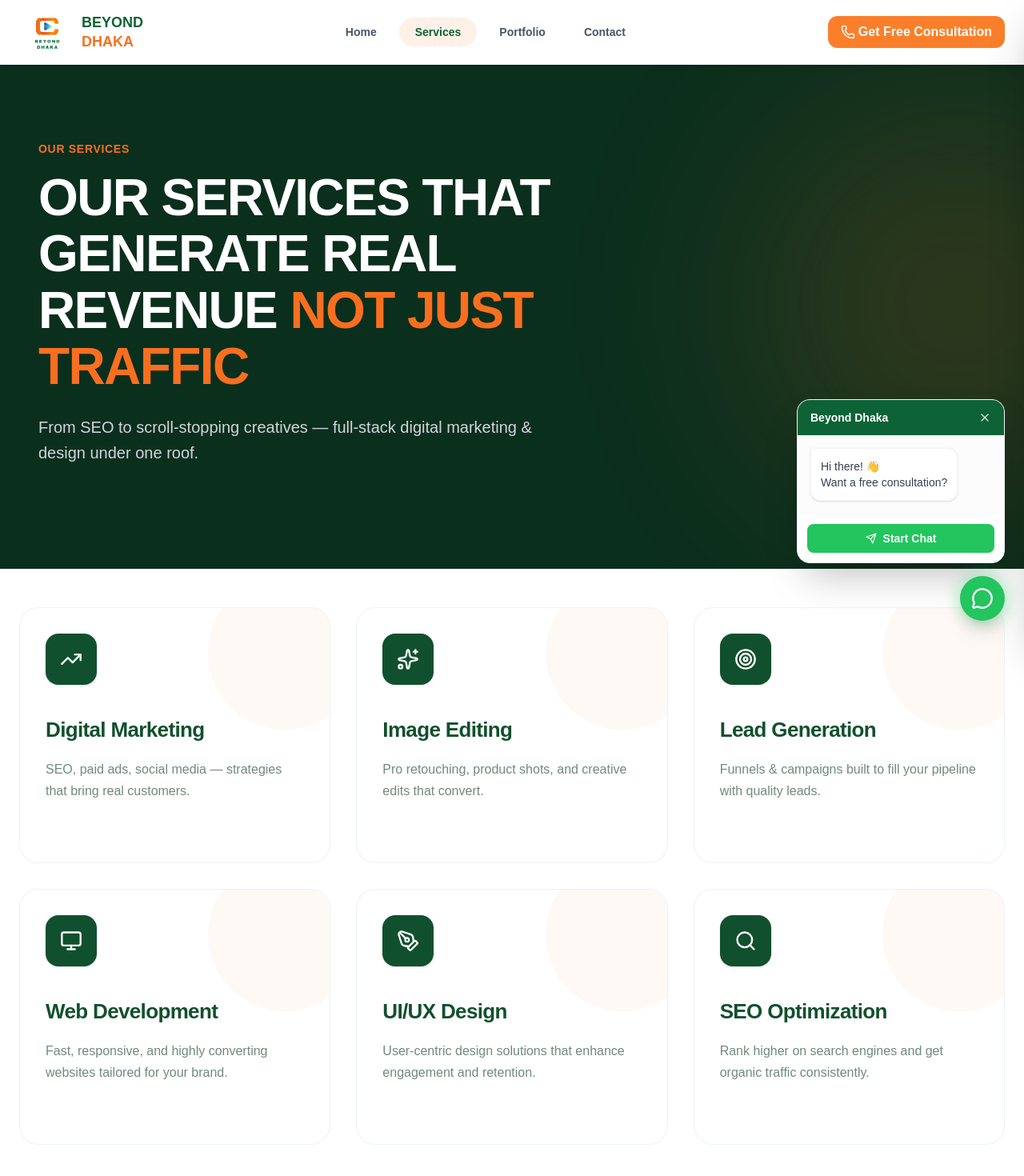
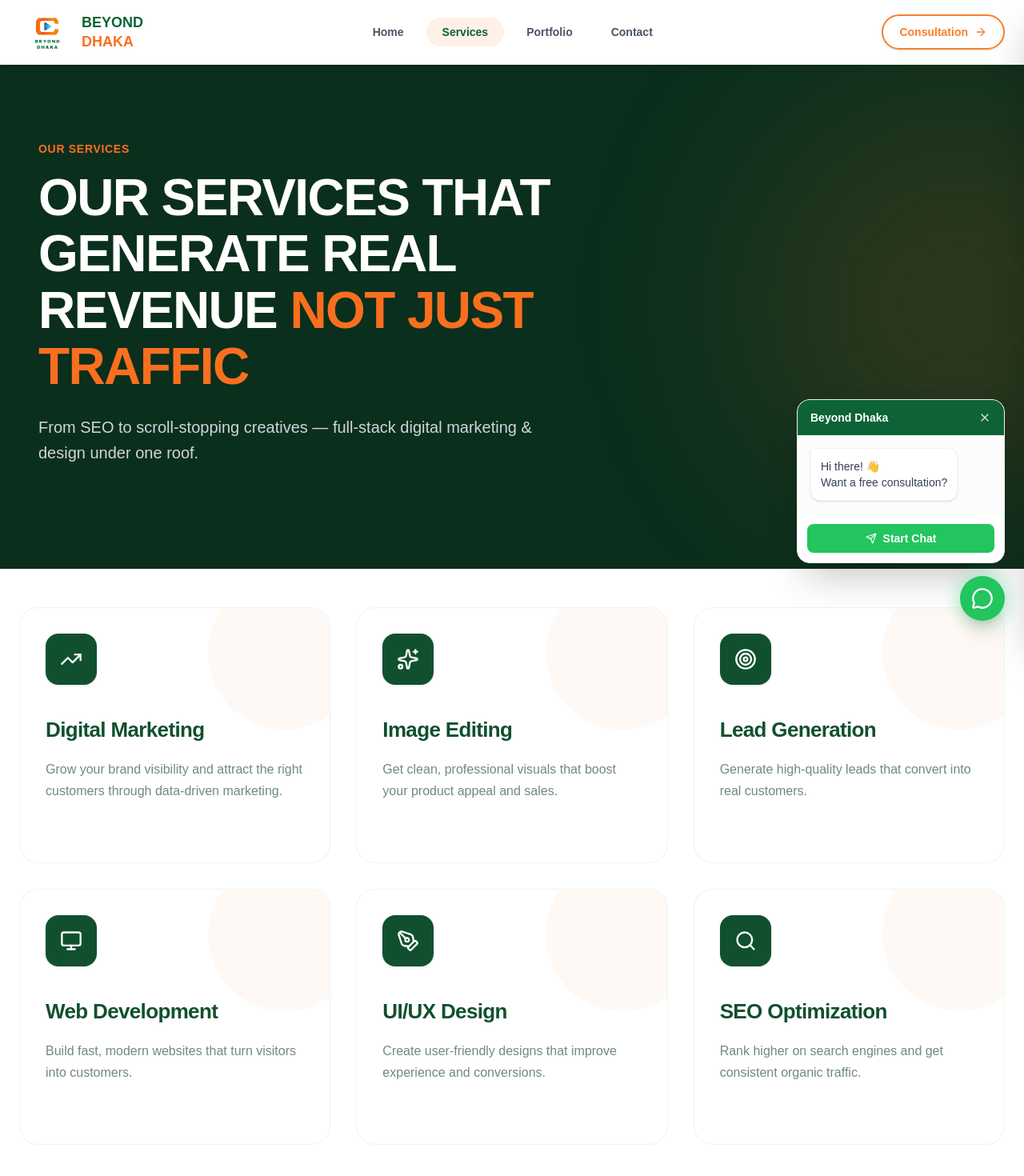
Before and after one commit to ashrafultusar/Beyond-Dhaka, a Next.js app: page /services in a window 1280 px wide. Shown: the top 1470 px of the page at 80% size. Built offline with nearby package versions, Linux system fonts and the light colour scheme; no server answers.

Commit message:
added all update

```diff
--- a/app/(main)/services/[slug]/page.tsx
+++ b/app/(main)/services/[slug]/page.tsx
@@ -1,7 +1,7 @@
 import React from "react";
 import Link from "next/link";
 import { notFound } from "next/navigation";
-import { ArrowLeft } from "lucide-react";
+import { ArrowLeft, CheckCircle2 } from "lucide-react";
 import { servicesData, generateSlug } from "@/data/servicesData";
 import { getServiceImagesByCategory } from "@/lib/data/getService";
 import CallToAction from "@/components/shared/CallToAction/CallToAction";
@@ -50,9 +50,14 @@
             </Link>
 
             {/* Main Heading */}
-                        <h1 className="text-[42px] md:text-[56px] lg:text-[64px] leading-[1.1] font-extrabold text-white mb-6 uppercase tracking-tight">
+            <h1 className="text-[42px] md:text-[56px] lg:text-[64px] leading-[1.1] font-extrabold text-white mb-4 uppercase tracking-tight">
               {service.title}
             </h1>
+
+            {/* SubTitle */}
+            <p className="text-[#f96f1f] text-lg md:text-[22px] font-semibold mb-4">
+              {service.subTitle}
+            </p>
 
             {/* Description */}
             <p className="text-gray-300 text-lg md:text-[20px] max-w-2xl font-normal leading-relaxed">
@@ -62,20 +67,52 @@
         </div>
       </section>
 
+      {/* What We Offer — Features + CTA */}
+      <section className="bg-[#fafcff] py-20">
+        <div className="container mx-auto px-6">
+          <div className="max-w-4xl mx-auto">
+            <p className="text-[#f96f1f] font-bold uppercase tracking-[0.2em] text-[13px] mb-3 text-center">
+              What&apos;s included
+            </p>
+            <h2 className="text-[32px] md:text-[42px] font-extrabold text-[#0d6335] mb-12 tracking-tight leading-tight text-center">
+              What We Offer
+            </h2>
+
+            <div className="grid grid-cols-1 md:grid-cols-2 gap-5 mb-10">
+              {service.features.map((feature, i) => (
+                <div
+                  key={i}
+                  className="flex items-start gap-4 bg-white rounded-2xl p-5 border border-[#e5f1e8]/70 hover:border-[#f97316]/20 hover:shadow-md transition-all duration-300"
+                >
+                  <CheckCircle2
+                    size={22}
+                    className="text-[#0d6335] mt-0.5 flex-shrink-0"
+                  />
+                  <p className="text-[#2d4a3a] text-[15px] font-medium leading-relaxed">
+                    {feature}
+                  </p>
+                </div>
+              ))}
+            </div>
+
+            {/* CTA Button */}
+            <div className="flex justify-center">
+              <Link href="/contact">
+                <button className="px-10 py-4 bg-[#0d6335] hover:bg-[#0b5430] text-white text-[16px] font-bold rounded-full transition-all duration-300 hover:shadow-lg hover:shadow-[#0d6335]/30 cursor-pointer hover:scale-105">
+                  {service.ctaText}
+                </button>
+              </Link>
+            </div>
+          </div>
+        </div>
+      </section>
+
       {/* Image Gallery */}
       <section className="container mx-auto px-6 py-16 bg-white">
         {images.length > 0 ? (
           <>
-                        <p className="text-[#f96f1f] font-bold uppercase tracking-[0.2em] text-[13px] mb-3 text-center">
-                            Our Work
-                        </p>
-                        <h2 className="text-[36px] md:text-[48px] font-extrabold text-[#0d6335] mb-12 tracking-tight leading-tight uppercase text-center">
-                            {service.title} Portfolio
-                        </h2>
-
             <ImageLightbox images={images} altPrefix={service.title} />
           </>
-
         ) : (
           <div className="text-center py-20">
             <p className="text-[#718a7c] text-lg">
--- a/components/shared/Navbar.tsx
+++ b/components/shared/Navbar.tsx
@@ -3,7 +3,7 @@
 import { useEffect, useState } from "react";
 import Link from "next/link";
 import { usePathname } from "next/navigation";
-import { Menu, X, Phone, LogOut, LayoutDashboard } from "lucide-react";
+import { Menu, X, Phone, LogOut, LayoutDashboard, ArrowRight } from "lucide-react";
 import { useSession, signOut } from "next-auth/react";
 import Image from "next/image";
 
@@ -91,10 +91,18 @@
 
 <Link
     href="/contact"
-            className="hidden sm:flex items-center gap-1 px-4 py-2 bg-[#fb7f2b] text-white font-bold rounded-xl hover:bg-[#0d6335] transition-all active:scale-95"
+    className="hidden sm:flex group items-center gap-2 py-2.5 px-5 border-2 border-[#fb7f2b] text-[#fb7f2b] font-bold text-sm rounded-full shadow-sm overflow-hidden relative transition-all duration-300 hover:bg-[#fb7f2b] hover:text-white active:scale-95"
   >
-            <Phone size={18} />
-            <span>Get Free Consultation</span>
+    {/* Gradient Overlay */}
+    <span className="absolute inset-0 bg-gradient-to-r from-[#fb7f2b] to-[#ff9d5c] opacity-0 group-hover:opacity-100 transition-opacity duration-300 -z-10"></span>
+
+    <span className="relative z-10 flex items-center gap-2">
+      Consultation
+      <ArrowRight
+        size={16}
+        className="transition-transform duration-300 group-hover:translate-x-1"
+      />
+    </span>
   </Link>
 
           {/* Mobile Menu Button */}
@@ -172,10 +180,18 @@
 
 <Link
     href="/contact"
-            className="mt-6 flex justify-center items-center py-4 bg-[#fb7f2b] text-white font-bold rounded-xl shadow-md active:scale-95 transition-transform"
+    className="hidden sm:flex group items-center gap-2 py-2.5 px-5 border-2 border-[#fb7f2b] text-[#fb7f2b] font-bold text-sm rounded-full shadow-sm overflow-hidden relative transition-all duration-300 hover:bg-[#fb7f2b] hover:text-white active:scale-95"
   >
-         Get Free Consultation
+    {/* Gradient Overlay */}
+    <span className="absolute inset-0 bg-gradient-to-r from-[#fb7f2b] to-[#ff9d5c] opacity-0 group-hover:opacity-100 transition-opacity duration-300 -z-10"></span>
 
+    <span className="relative z-10 flex items-center gap-2">
+      Consultation
+      <ArrowRight
+        size={16}
+        className="transition-transform duration-300 group-hover:translate-x-1"
+      />
+    </span>
   </Link>
         </div>
       </div>
--- a/data/servicesData.tsx
+++ b/data/servicesData.tsx
@@ -1,7 +1,5 @@
-import React from "react";
 import { TrendingUp, Sparkles, Target, Monitor, PenTool, Search } from "lucide-react";
 
-// Title/categoryName theke URL-safe slug generate kore
 export const generateSlug = (title: string) =>
   title.toLowerCase().replace(/[^a-z0-9]+/g, "-").replace(/(^-|-$)/g, "");
 
@@ -9,37 +7,85 @@
   {
     id: 1,
     title: "Digital Marketing",
-    description: "SEO, paid ads, social media — strategies that bring real customers.",
+    description: "Grow your brand visibility and attract the right customers through data-driven marketing.",
+    subTitle: "Focused on real growth, not just reach.",
+    features: [
+      "Facebook & Google Ads – targeted campaigns to drive instant traffic & leads",
+      "Social Media Management – consistent posting and audience engagement",
+      "Content Strategy – content that attracts and converts",
+      "Campaign Optimization – improve performance & ROI continuously"
+    ],
+    ctaText: "👉 Start Free Consultation",
     icon: <TrendingUp size={24} color="white" />,
   },
   {
     id: 2,
     title: "Image Editing",
-    description: "Pro retouching, product shots, and creative edits that convert.",
+    description: "Get clean, professional visuals that boost your product appeal and sales.",
+    subTitle: "Make your visuals sell for you.",
+    features: [
+      "Background Removal – clean and distraction-free images",
+      "Product Retouching – enhance quality for better presentation",
+      "Banner & Ad Design – eye-catching creatives for campaigns",
+      "E-commerce Optimization – ready images for online stores"
+    ],
+    ctaText: "👉 View Samples",
     icon: <Sparkles size={24} color="white" />,
   },
   {
     id: 3,
     title: "Lead Generation",
-    description: "Funnels & campaigns built to fill your pipeline with quality leads.",
+    description: "Generate high-quality leads that convert into real customers.",
+    subTitle: "More leads, better conversions.",
+    features: [
+      "Facebook Lead Ads – collect leads directly from ads",
+      "Landing Page Setup – high-converting pages",
+      "Audience Targeting – reach the right people",
+      "Lead Filtering – improve lead quality"
+    ],
+    ctaText: "👉 Get Leads Now",
     icon: <Target size={24} color="white" />,
   },
   {
     id: 4,
     title: "Web Development",
-    description: "Fast, responsive, and highly converting websites tailored for your brand.",
+    description: "Build fast, modern websites that turn visitors into customers.",
+    subTitle: "Your website, your best salesperson.",
+    features: [
+      "Business Website – professional company websites",
+      "Landing Pages – conversion-focused pages",
+      "E-commerce Setup – sell products online",
+      "Speed Optimization – fast & mobile-friendly performance"
+    ],
+    ctaText: "👉 Build My Website",
     icon: <Monitor size={24} color="white" />,
   },
   {
     id: 5,
     title: "UI/UX Design",
-    description: "User-centric design solutions that enhance engagement and retention.",
+    description: "Create user-friendly designs that improve experience and conversions.",
+    subTitle: "Design that users love to use.",
+    features: [
+      "Website UI Design – modern and clean layouts",
+      "App Interface Design – smooth user experience",
+      "User Flow Planning – easy navigation structure",
+      "Wireframing & Prototyping – plan before development"
+    ],
+    ctaText: "👉 Get Design",
     icon: <PenTool size={24} color="white" />,
   },
   {
     id: 6,
     title: "SEO Optimization",
-    description: "Rank higher on search engines and get organic traffic consistently.",
+    description: "Rank higher on search engines and get consistent organic traffic.",
+    subTitle: "Long-term traffic, long-term growth.",
+    features: [
+      "On-page SEO – optimize content & structure",
+      "Keyword Research – target the right keywords",
+      "Technical SEO – fix backend issues",
+      "Content Optimization – improve ranking content"
+    ],
+    ctaText: "👉 Improve Ranking",
     icon: <Search size={24} color="white" />,
   },
 ];
```
Lines whose indentation alone changed are shown as unchanged.
